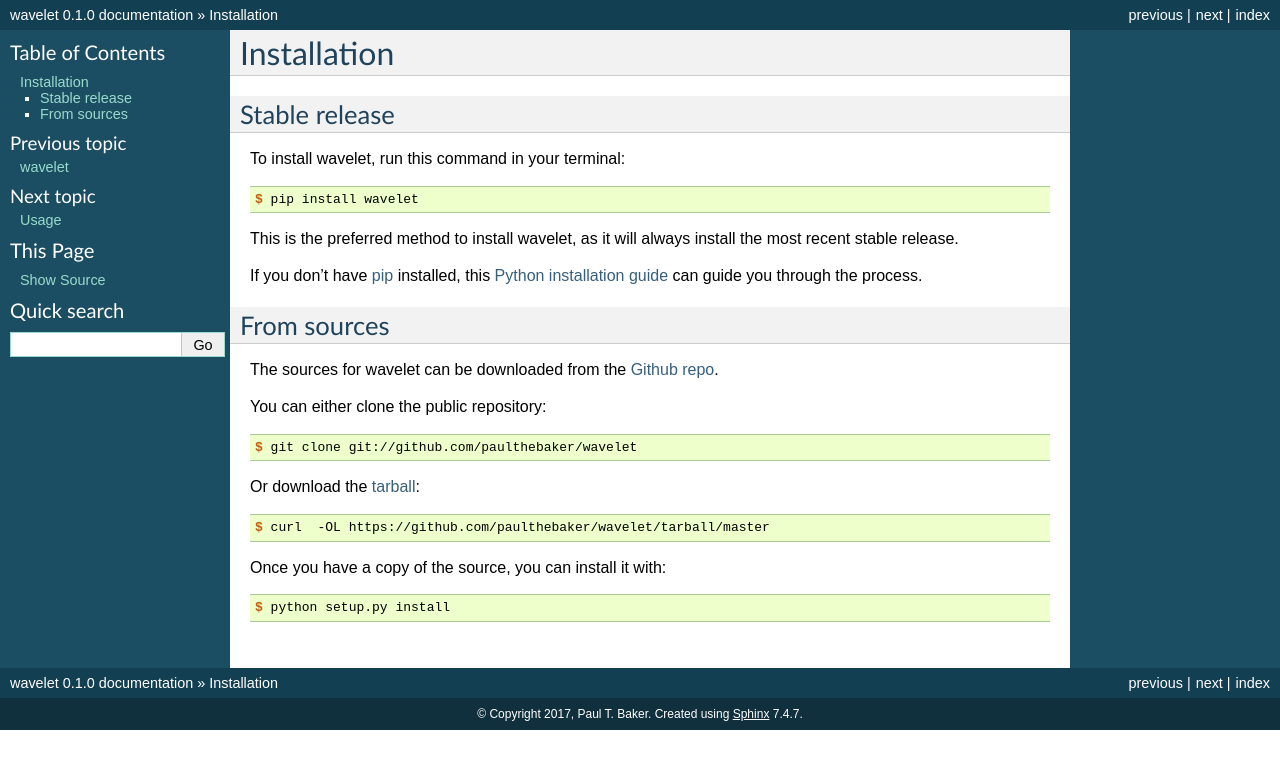
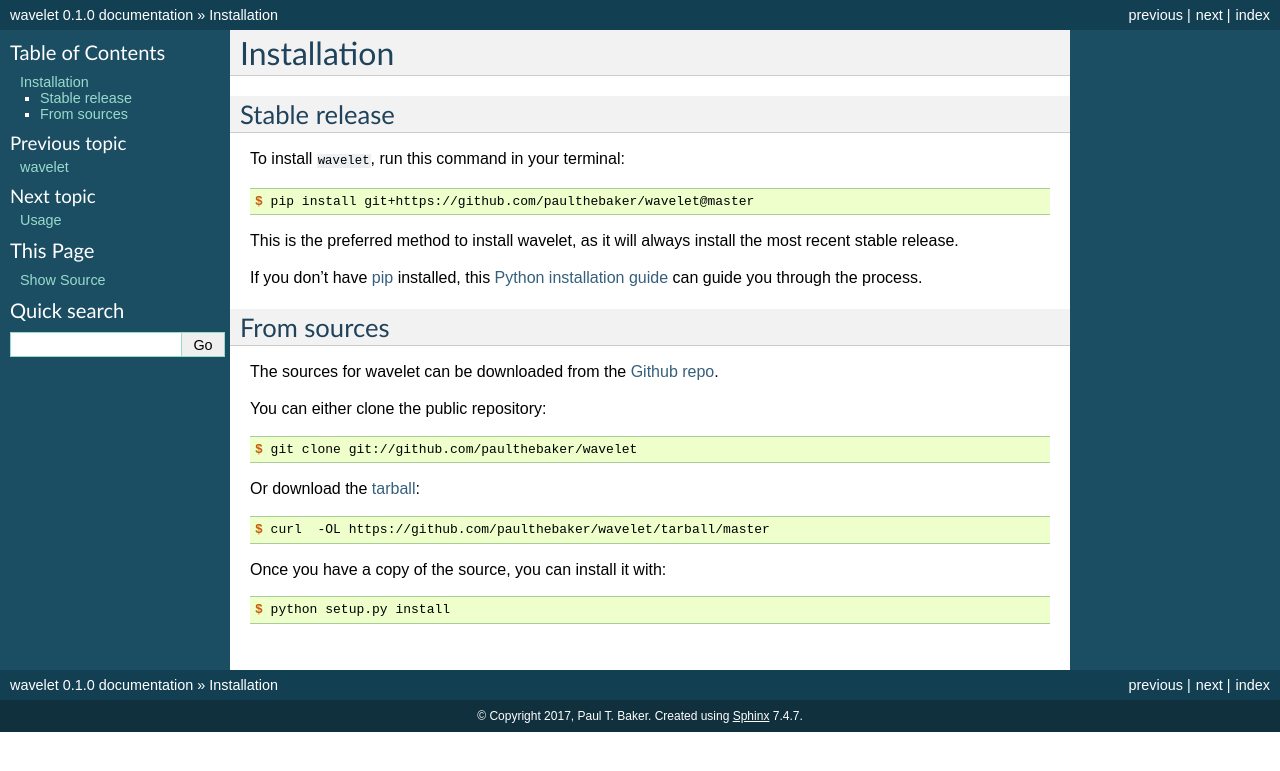
Before and after one commit to paulthebaker/ceedub, a Sphinx documentation site: the page built from docs/installation.rst, in a window 1280 px wide. Shown: the top 771 px of the page. Built offline with Sphinx 7.4.7, drawn with Linux system fonts in a browser that asks for light colours; pages that are not in the unit, such as notebooks, are missing from menus.

Commit message:
update installation instructions in docs

```diff
--- a/docs/installation.rst
+++ b/docs/installation.rst
@@ -8,11 +8,11 @@ Installation
 Stable release
 --------------
 
-To install wavelet, run this command in your terminal:
+To install ``wavelet``, run this command in your terminal:
 
 .. code-block:: console
 
-    $ pip install wavelet
+    $ pip install git+https://github.com/paulthebaker/wavelet@master
 
 This is the preferred method to install wavelet, as it will always install the most recent stable release.
 
```
